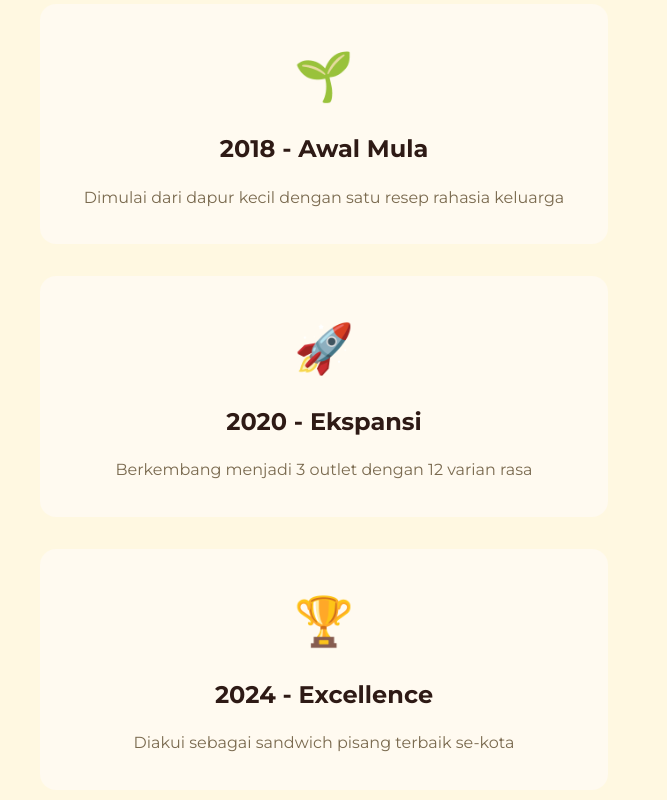
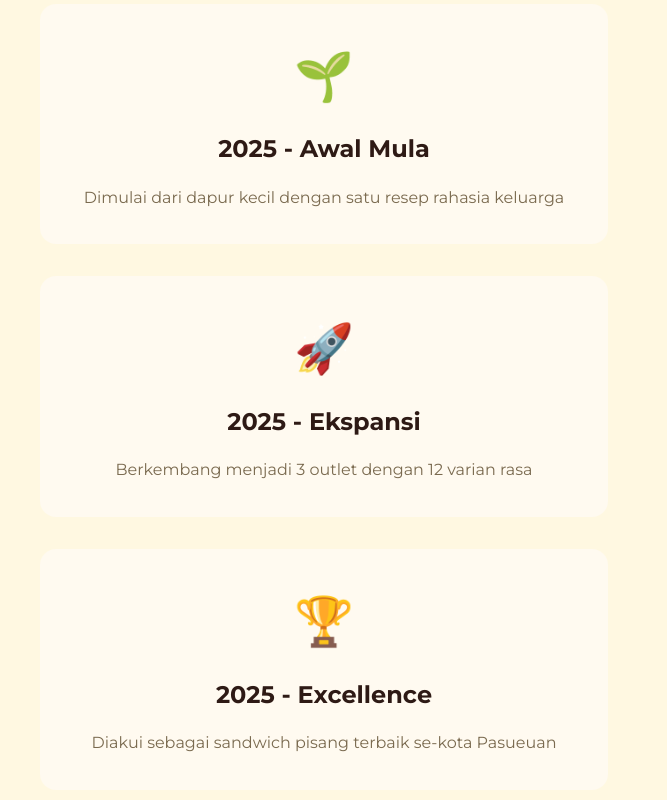
Before and after one commit to msyauqi559/PisWich.github.io, a plain HTML site: page index.html in a window 1280 px wide. Shown: the part 1080-1880 px from the top of the page, 0-667 px from the left. Drawn offline with nearby package versions, Linux system fonts and the light colour scheme.

Commit message:
index.html
perbaiki

```diff
--- a/index.html
+++ b/index.html
@@ -121,18 +121,18 @@
             <div class="about-story">
                 <div class="story-card">
                     <div class="story-icon">🌱</div>
-                    <h3>2018 - Awal Mula</h3>
+                    <h3>2025 - Awal Mula</h3>
                     <p>Dimulai dari dapur kecil dengan satu resep rahasia keluarga</p>
                 </div>
                 <div class="story-card">
                     <div class="story-icon">🚀</div>
-                    <h3>2020 - Ekspansi</h3>
+                    <h3>2025 - Ekspansi</h3>
                     <p>Berkembang menjadi 3 outlet dengan 12 varian rasa</p>
                 </div>
                 <div class="story-card">
                     <div class="story-icon">🏆</div>
-                    <h3>2024 - Excellence</h3>
-                    <p>Diakui sebagai sandwich pisang terbaik se-kota</p>
+                    <h3>2025 - Excellence</h3>
+                    <p>Diakui sebagai sandwich pisang terbaik se-kota Pasueuan</p>
                 </div>
             </div>
 
@@ -195,7 +195,7 @@
                         <i data-feather="mail"></i>
                         <div>
                             <h4>Email</h4>
-                            <p>hello@bananabliss.id<br>order@bananabliss.id</p>
+                            <p>hello@PisWich.id<br>order@PisWch.id</p>
                         </div>
                     </div>
 
```
